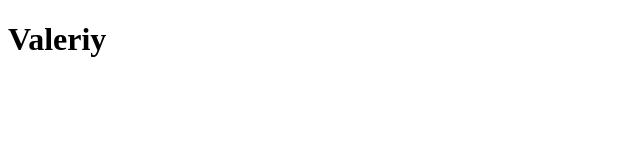
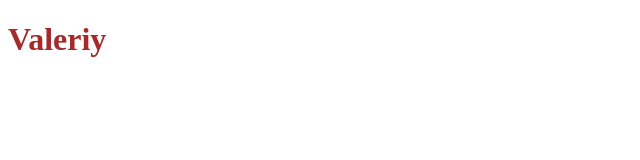
Before and after one commit to Valeriy-9/rsschool-cv, a plain HTML site: page index.html in a window 1280 px wide. Shown: the whole page, without its empty margins (0-640 px from the left). Drawn offline with Linux system fonts and the light colour scheme.

Commit message:
feat: add style.css file

```diff
--- a/style.css
+++ b/style.css
@@ -1 +1,3 @@
-Valery
+h1 {
+    color: brown;
+}
```
